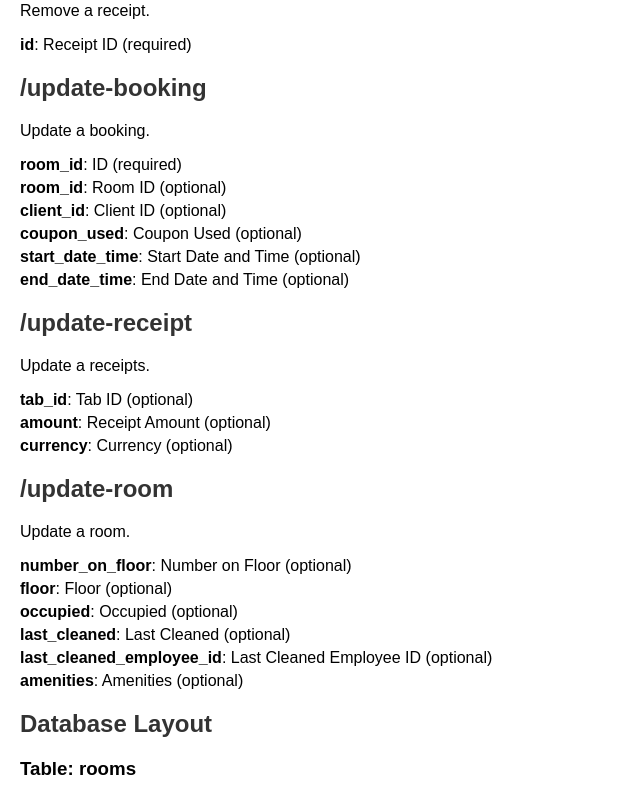
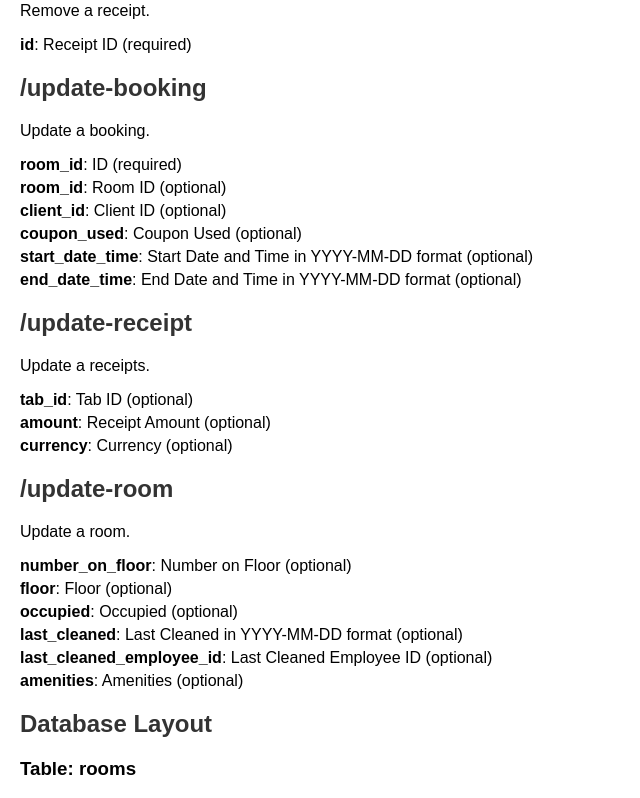
Before and after one commit to shihaab/SogetiInn, a Flask app: page / in a window 1280 px wide. Shown: the part 2988-3786 px from the top of the page, without its empty margins (0-640 px from the left). Run offline with Flask 3, Linux system fonts and the light colour scheme.

Commit message:
minor update

```diff
--- a/main.py
+++ b/main.py
@@ -331,8 +331,6 @@ def available_rooms():
     if request.method == 'GET':
         date = request.args['date']
         available_rooms_ids = cursor.execute("SELECT room_id FROM bookings WHERE '"+date+"' NOT BETWEEN start_date_time AND end_date_time").fetchall()
-        # for room_id in available_rooms_ids:
-        #     available_rooms = cursor.execute("SELECT * FROM rooms WHERE id = "+ room_id).fetchall()
         cursor.close()
         jsonArr = []
         for iteration in available_rooms_ids:
--- a/templates/index.html
+++ b/templates/index.html
@@ -218,8 +218,8 @@
         <li><strong>room_id</strong>: Room ID (optional)</li>
         <li><strong>client_id</strong>: Client ID (optional)</li>
         <li><strong>coupon_used</strong>: Coupon Used (optional)</li>
-        <li><strong>start_date_time</strong>: Start Date and Time (optional)</li>
-        <li><strong>end_date_time</strong>: End Date and Time (optional)</li>
+        <li><strong>start_date_time</strong>: Start Date and Time in YYYY-MM-DD format (optional)</li>
+        <li><strong>end_date_time</strong>: End Date and Time in YYYY-MM-DD format (optional)</li>
     </ul>
     <h2>/update-receipt</h2>
     <p>Update a receipts.</p>
@@ -235,7 +235,7 @@
         <li><strong>number_on_floor</strong>: Number on Floor (optional)</li>
         <li><strong>floor</strong>: Floor (optional)</li>
         <li><strong>occupied</strong>: Occupied (optional)</li>
-        <li><strong>last_cleaned</strong>: Last Cleaned (optional)</li>
+        <li><strong>last_cleaned</strong>: Last Cleaned in YYYY-MM-DD format (optional)</li>
         <li><strong>last_cleaned_employee_id</strong>: Last Cleaned Employee ID (optional)</li>
         <li><strong>amenities</strong>: Amenities (optional)</li>
     </ul>
```
